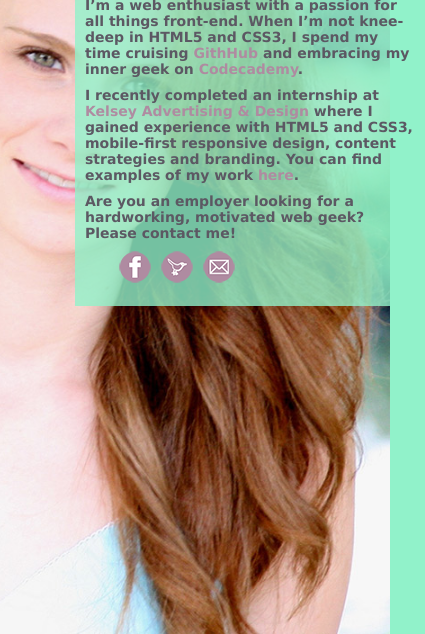
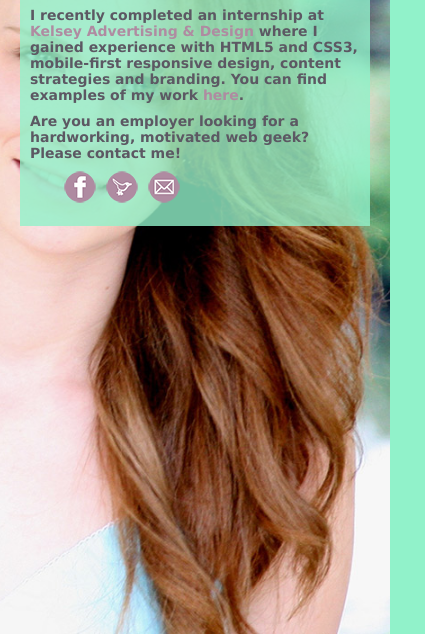
Before and after one commit to mallorystandridge/mallorystandridge.github.com, a plain HTML site: page index.html in a window 390 px wide. Shown: the part 210-844 px from the top of the page, 425 px wide, since content can reach past the window. Drawn offline with nearby package versions, Linux system fonts and the light colour scheme.

Commit message:
media query 480px (2)

```diff
--- a/stylesheets/style.css
+++ b/stylesheets/style.css
@@ -126,7 +126,7 @@ ul li{
 		background-position:right;
 	}
 	#content{
-		margin: 40 auto;
+		margin: 20px auto;
 		width: 350px;
 	}
 	h1{
```
